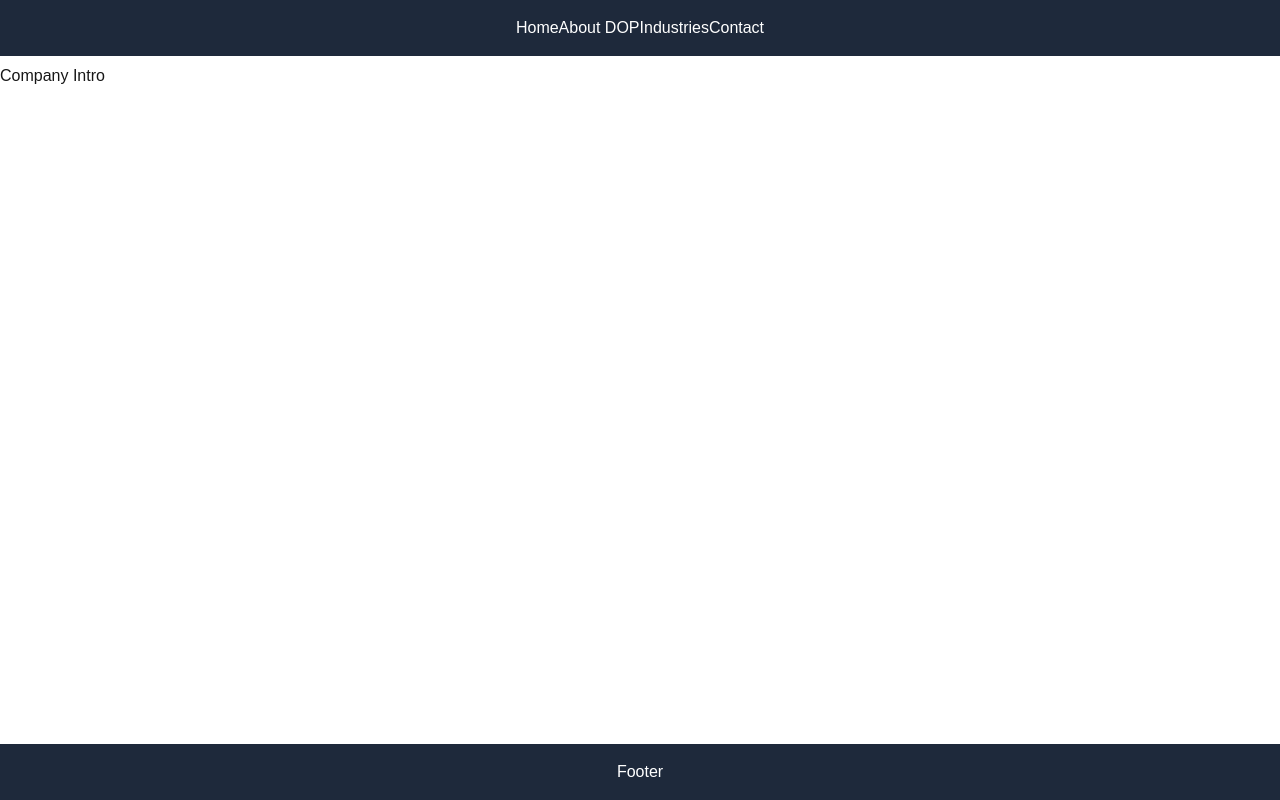
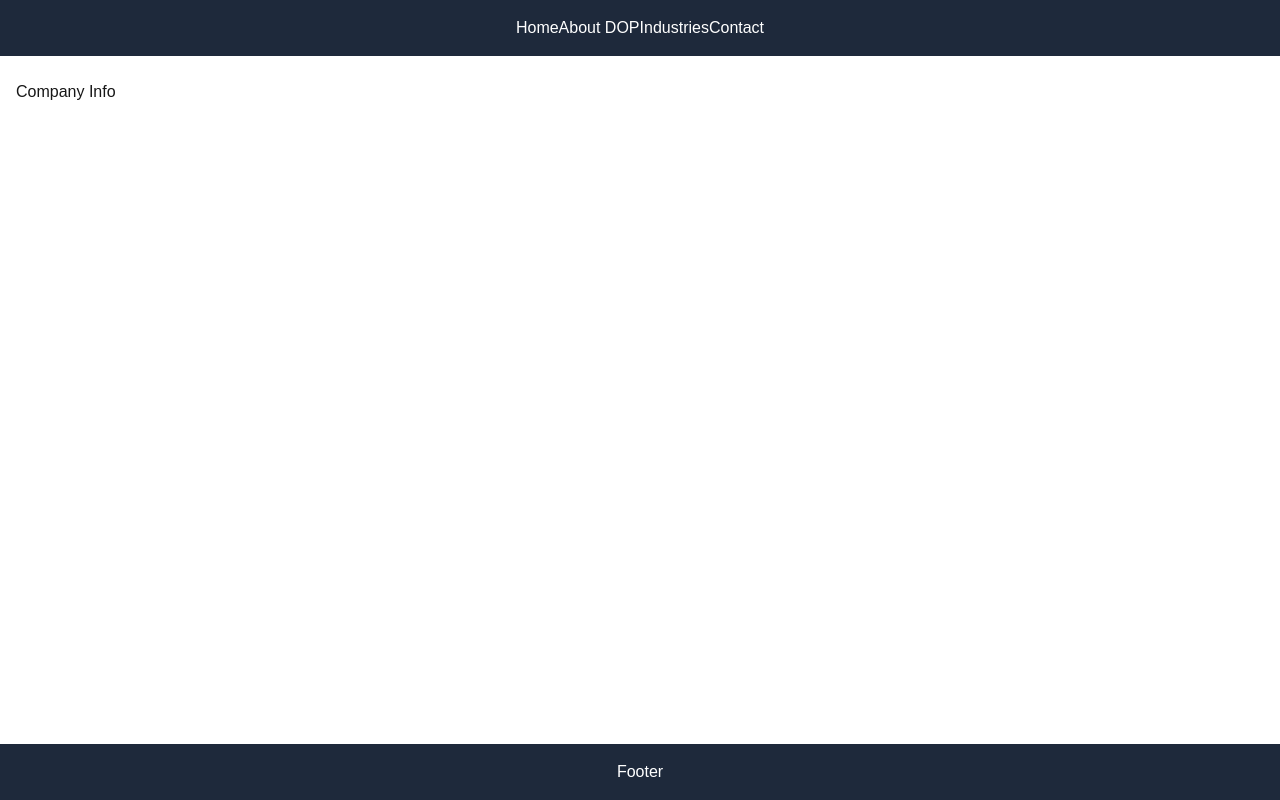
Before and after one commit to dulovici/next-demo, a Next.js app: page / in a window 1280 px wide. Built offline with nearby package versions, Linux system fonts and the light colour scheme.

Commit message:
setting global padding

```diff
--- a/src/app/contact/page.tsx
+++ b/src/app/contact/page.tsx
@@ -5,11 +5,11 @@ import { useRouter } from "next/navigation";
 const ContactUs = () => {
   const router = useRouter();
   return (
-    <div>
+    <div className="flex justify-between">
       <h1>About Us</h1>
       <button
         onClick={() => router.push("/")}
-        className="bg-blue-500 text-white p-2 rounded-md"
+        className="bg-blue-500 text-white p-1 rounded-md"
       >
         Go to Home
       </button>
--- a/src/app/globals.css
+++ b/src/app/globals.css
@@ -44,6 +44,7 @@ header {
 /* Ensure main content stretches so footer sits at bottom if content is short */
 main {
   flex: 1;
+  padding: 1rem;
 }
 
 footer {
--- a/src/app/page.tsx
+++ b/src/app/page.tsx
@@ -1,5 +1,3 @@
-import Image from "next/image";
-
 export default function Home() {
-  return <h1>Company Intro</h1>;
+  return <h1>Company Info</h1>;
 }
```
